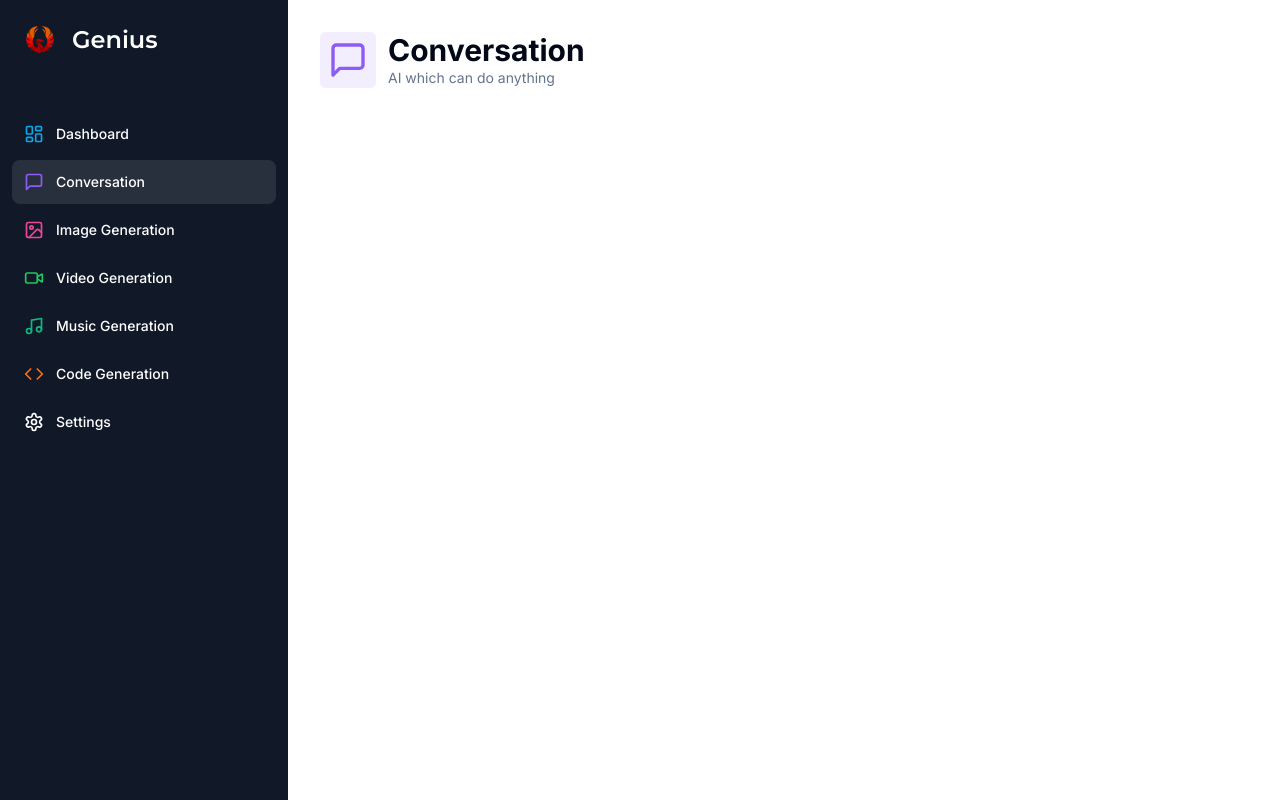
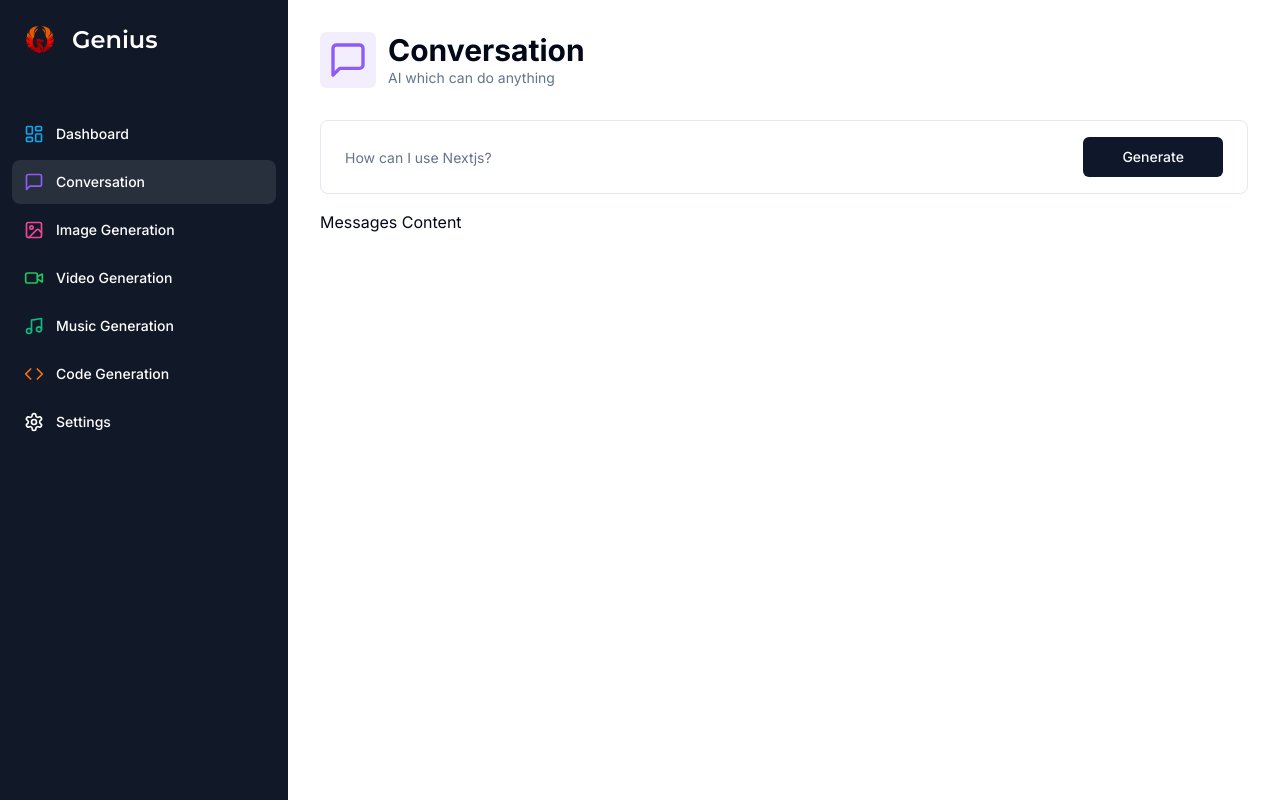
Before and after one commit to iamshivakhatri/ai-app, a Next.js app: page /conversation in a window 1280 px wide. Built offline with nearby package versions, Linux system fonts and the light colour scheme.

Commit message:
Worked on conversationpage.

```diff
--- a/app/(dashboard)/(routes)/conversation/page.tsx
+++ b/app/(dashboard)/(routes)/conversation/page.tsx
@@ -6,6 +6,9 @@
 import { zodResolver } from "@hookform/resolvers/zod";
 
 import { formSchema } from "./constant";
+import { Form, FormField, FormItem, FormControl} from "@/components/ui/form";
+import { Input } from "@/components/ui/input";
+import { Button } from "@/components/ui/button";
 
 
 const ConversationPage = () => {
@@ -14,7 +17,13 @@
         defaultValues: {
             prompt: ""
         }
-    })
+    });
+
+    const isLoading = form.formState.isSubmitting;
+
+    const onSubmit = async(values: z.infer<typeof formSchema>) => {
+        console.log(values);
+    }
     return (
         <div>
             <Heading
@@ -25,6 +34,39 @@
              bgColor="bg-violet-500/10"
             />
             <div className="px-4 lg:px-8">
+                <div>
+                    <Form {...form} >
+                        <form
+                        onSubmit={form.handleSubmit(onSubmit)}
+                        className="rounded-lg border w-full p-4 px-3 md:px-6 focus-within:shadow-sm grid grid-cols-12 gap-2"
+                        >
+
+                            <FormField name="prompt" render={({field}) => (
+                                <FormItem className="col-span-12 lg:col-span-10 ">
+                                    <FormControl className="m-0 p-0">
+                                      <Input className="border-0 outline-none focus-visible:ring-0 focus-visible:ring-transparent"
+                                       disabled={isLoading}
+                                       placeholder="How can I use Nextjs?"
+                                       {...field}
+                                      />
+                                     </FormControl>
+                                </FormItem>
+
+                            )}
+
+                            />
+
+                            <Button className="col-span-12 lg:col-span-2" disabled={isLoading}>
+                                Generate
+                            </Button>
+
+
+                        </form>
+                    </Form>
+                </div>
+                <div className="space-y-4 mt-4">
+                    Messages Content
+                </div>
 
             </div>
         </div>
--- /dev/null
+++ b/components/ui/input.tsx
@@ -0,0 +1,25 @@
+import * as React from "react"
+
+import { cn } from "@/lib/utils"
+
+export interface InputProps
+  extends React.InputHTMLAttributes<HTMLInputElement> {}
+
+const Input = React.forwardRef<HTMLInputElement, InputProps>(
+  ({ className, type, ...props }, ref) => {
+    return (
+      <input
+        type={type}
+        className={cn(
+          "flex h-10 w-full rounded-md border border-input bg-background px-3 py-2 text-sm ring-offset-background file:border-0 file:bg-transparent file:text-sm file:font-medium placeholder:text-muted-foreground focus-visible:outline-none focus-visible:ring-2 focus-visible:ring-ring focus-visible:ring-offset-2 disabled:cursor-not-allowed disabled:opacity-50",
+          className
+        )}
+        ref={ref}
+        {...props}
+      />
+    )
+  }
+)
+Input.displayName = "Input"
+
+export { Input }
```
Also changed, not shown: notes.txt, 1 other file (tests, documents, lock files or other folders).
